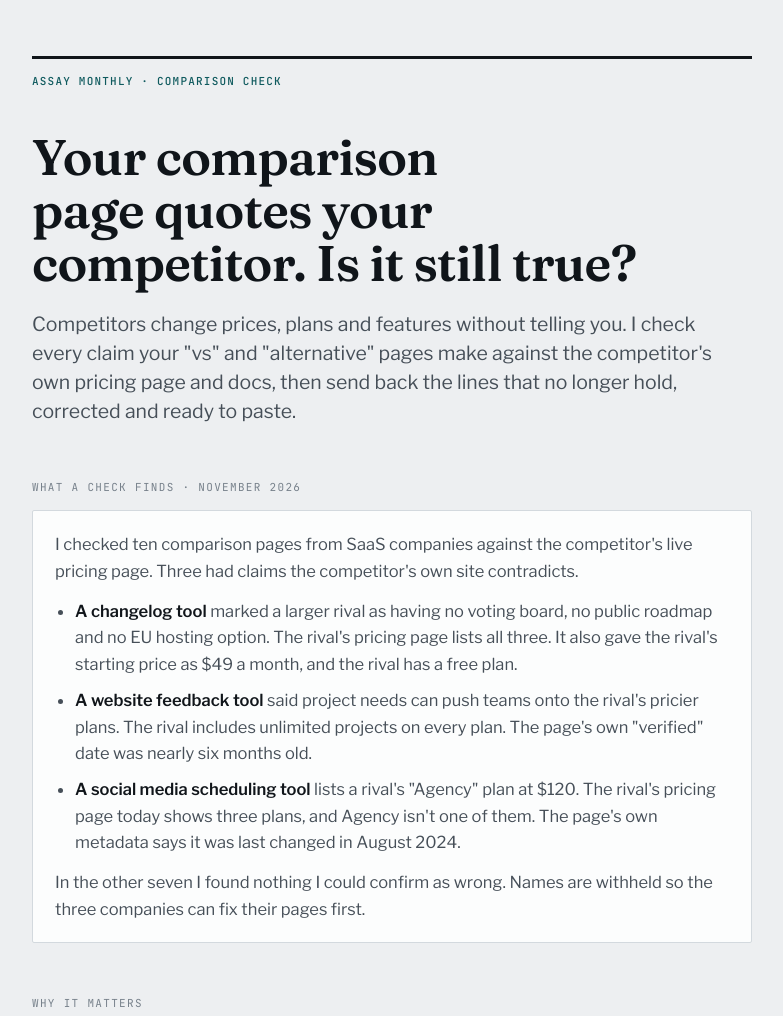
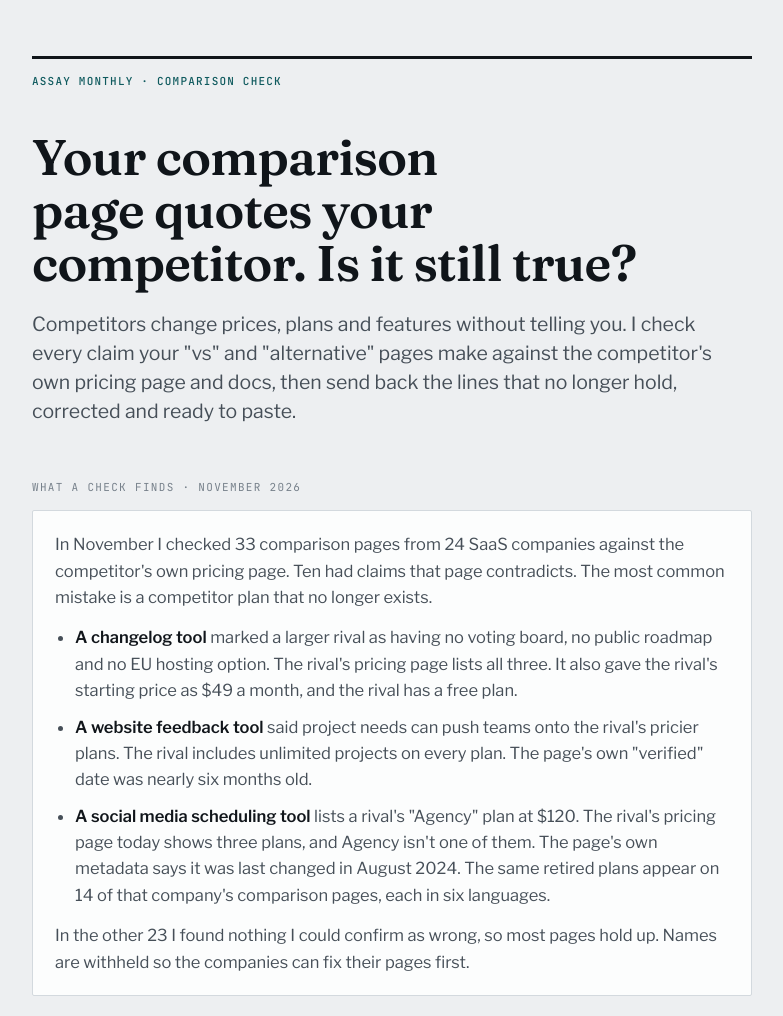
Before and after one commit to pkdoddamani/assaymonthly.com, a plain HTML site: page comparison-check/index.html in a window 1280 px wide. Shown: the top 1016 px of the page, without its empty margins (248-1031 px from the left). Drawn offline with nearby package versions, Linux system fonts and the light colour scheme.

Commit message:
Comparison check page: November findings

```diff
--- a/comparison-check/index.html
+++ b/comparison-check/index.html
@@ -73,13 +73,13 @@ footer a{color:inherit}
 
   <p class="kicker">What a check finds · November 2026</p>
   <div class="find">
-    <p>I checked ten comparison pages from SaaS companies against the competitor's live pricing page. Three had claims the competitor's own site contradicts.</p>
+    <p>In November I checked 33 comparison pages from 24 SaaS companies against the competitor's own pricing page. Ten had claims that page contradicts. The most common mistake is a competitor plan that no longer exists.</p>
     <ul class="plain">
       <li><strong>A changelog tool</strong> marked a larger rival as having no voting board, no public roadmap and no EU hosting option. The rival's pricing page lists all three. It also gave the rival's starting price as $49 a month, and the rival has a free plan.</li>
       <li><strong>A website feedback tool</strong> said project needs can push teams onto the rival's pricier plans. The rival includes unlimited projects on every plan. The page's own "verified" date was nearly six months old.</li>
-      <li><strong>A social media scheduling tool</strong> lists a rival's "Agency" plan at $120. The rival's pricing page today shows three plans, and Agency isn't one of them. The page's own metadata says it was last changed in August 2024.</li>
+      <li><strong>A social media scheduling tool</strong> lists a rival's "Agency" plan at $120. The rival's pricing page today shows three plans, and Agency isn't one of them. The page's own metadata says it was last changed in August 2024. The same retired plans appear on 14 of that company's comparison pages, each in six languages.</li>
     </ul>
-    <p>In the other seven I found nothing I could confirm as wrong. Names are withheld so the three companies can fix their pages first.</p>
+    <p>In the other 23 I found nothing I could confirm as wrong, so most pages hold up. Names are withheld so the companies can fix their pages first.</p>
   </div>
 
   <p class="kicker">Why it matters</p>
```
